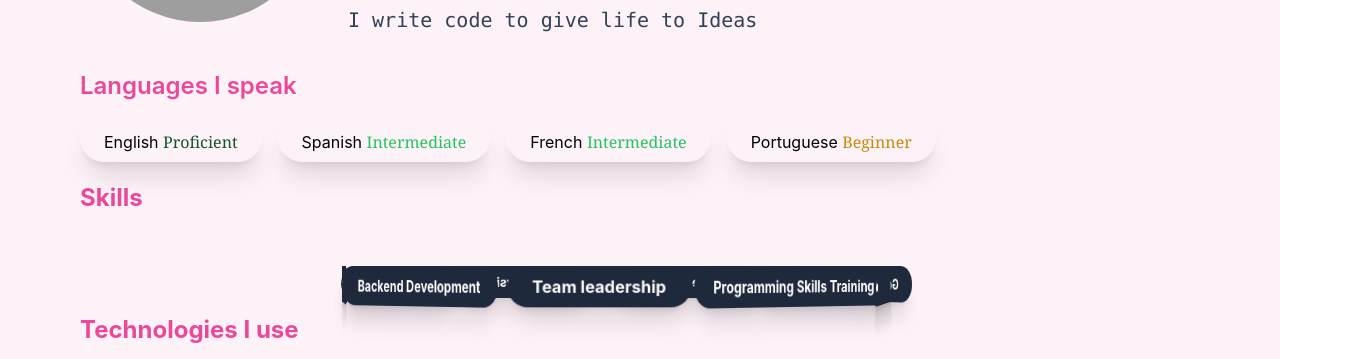
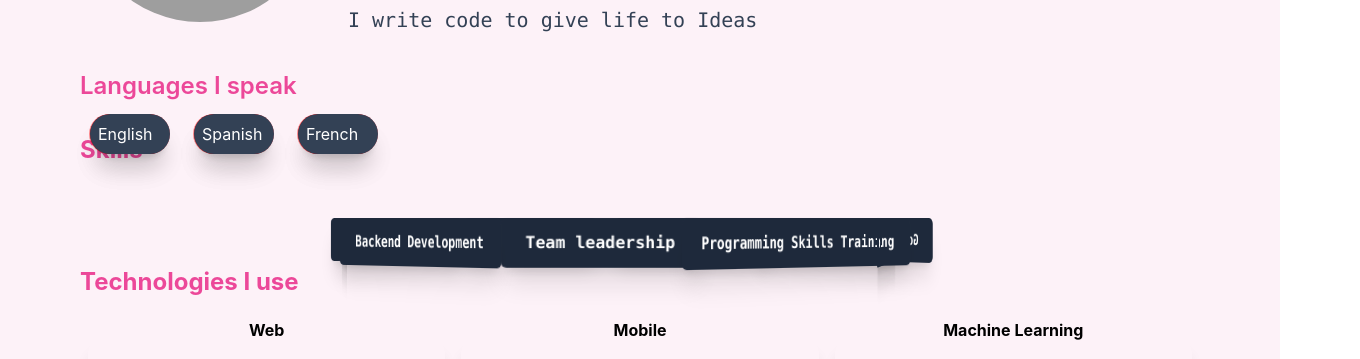
Before and after one commit to Edward-kwabena-Twumasi/portfolio-teckedd, a React (Create React App) app: page / in a window 1280 px wide. Shown: the part 310-669 px from the top of the page, 1360 px wide, since content can reach past the window. Built offline with nearby package versions, Linux system fonts and the light colour scheme; grey boxes are pictures that could not be loaded.

Commit message:
portfolio website almost done

```diff
--- a/src/App.css
+++ b/src/App.css
@@ -1,18 +1,9 @@
-.App {
-  text-align: center;
+
+
+.App{
+  box-sizing: border-box;
+  overflow: hidden;
 }
-
-.App-logo {
-  height: 40vmin;
-  pointer-events: none;
-}
-
-@media (prefers-reduced-motion: no-preference) {
-  .App-logo {
-    animation: App-logo-spin infinite 20s linear;
-  }
-}
-
 .animateIn{
   transform: translateY(-40px);
   transition: transform 1s ease-in-out;
@@ -132,3 +123,40 @@
 
   }
 }
+
+.languages div{
+  position: relative;
+  transform-style: preserve-3d;
+  transition: transform 2s;
+  backface-visibility: hidden;
+  background-color: black;
+  transform-origin: center;
+
+}
+.languages div:hover{
+  transform: rotateY(180deg) translateX(-100px);
+
+}
+
+.english h2{
+  transform: translateX(10px);
+  position: absolute;
+  left: 0;
+
+}
+.spanish h2{
+  transform: translateX(60px);
+  position: absolute;
+  left: 0;
+
+}
+.french h2{
+  transform: translateX(110px);
+  position: absolute;
+  left: 0;
+
+}
+.languages div h2:nth-child(1){
+  background-color: red;
+  transform: rotateY(180deg) translateX(-12%);
+}
--- a/src/App.js
+++ b/src/App.js
@@ -1,9 +1,52 @@
-import logo from './logo.svg';
 import './App.css';
 import About from './developer/about';
 import Projects from './developer/projects';
+import { useRef,useState,useEffect } from 'react';
+
 
 function App() {
+  const [page,setPage]=useState(0);
+  const aboutRef = useRef(null);
+  const projectsRef = useRef(null);
+
+  const updatePage=(index)=>{
+setPage(index);
+  }
+
+  useEffect(() => {
+      // ✅ You can read or write refs in effects
+     const about= aboutRef.current;
+     const projects= projectsRef.current;
+
+
+     let options = {
+      root: null,
+      rootMargin: '0px',
+      threshold: 0.2
+    }
+
+
+    let observer = new IntersectionObserver((entries)=>{
+      entries.forEach((entry) => {
+          // entry.target.classList.toggle('animate_animated',entry.isIntersecting)
+          if (entry.isIntersecting) {
+              // console.log( entry.target.getAttribute("id"))
+              observer.unobserve(entry.target);
+              // entry.target.classList.toggle('animate-bounce',entry.isIntersecting)
+          }
+
+
+
+        });
+    }, options);
+
+    observer.observe(about);
+    observer.observe(projects);
+
+
+    },[]);
+
+
   return (
 
     <div className="App flex flex-col w-screen">
@@ -12,8 +55,12 @@ function App() {
               <button className='text-slate-800'>Projects</button>
               <button>Contact</button>
        </div>
-      <About/>
+       <div id='about' ref={aboutRef}>
+        <About/>
+       </div>
+       <div id='projects' ref={projectsRef}>
       <Projects/>
+      </div>
     </div>
   );
 }
--- a/src/developer/about.jsx
+++ b/src/developer/about.jsx
@@ -102,25 +102,44 @@ const About=(props)=>{
             </div>
             <div className="verbal mt-6 mb-5 flex flex-col w-screen">
                 <h1 className="title lg:font-semibold lg:text-2xl mb-3 font-bold self-start text-pink-500">Languages I speak</h1>
-                <div className="flex self-center justify-start gap-4 flex-wrap w-full">
-                <h2 className=" p-6 pt-4 pb-2  rounded-full shadow-xl ">English  <span className="font-normal font-serif hidden lg:inline text-green-900">Proficient</span> </h2>
-                <h2 className=" p-6 pt-4 pb-2  rounded-full shadow-xl ">Spanish  <span className="font-normal font-serif hidden lg:inline text-green-500">Intermediate</span> </h2>
-                <h2 className=" p-6 pt-4 pb-2  rounded-full shadow-xl ">French  <span className="font-normal font-serif hidden lg:inline  text-green-500">Intermediate</span> </h2>
-                <h2 className=" p-6 pt-4 pb-2  rounded-full shadow-xl ">Portuguese  <span className="font-normal font-serif hidden lg:inline text-yellow-600">Beginner</span> </h2>
+                <div className="languages flex self-center justify-start gap-6 flex-wrap w-full">
+                    <div className="english  relative left-0">
+                       <h2 className=" lg:p-2   rounded-full shadow-xl w-20 bg-slate-700 text-white left-0">Hello </h2>
+
+                        <h2 className=" lg:p-2   rounded-full shadow-xl w-20 bg-slate-700 text-white left-0">English </h2>
+                    </div>
+                    <div className="english  relative left-20">
+                       <h2 className=" lg:p-2   rounded-full shadow-xl w-20 bg-slate-700 text-white left-20">Hola </h2>
+
+                        <h2 className=" lg:p-2   rounded-full shadow-xl w-20 bg-slate-700 text-white left-20">Spanish </h2>
+                    </div>
+                    <div className="english  relative left-40">
+                       <h2 className=" lg:p-2   rounded-full shadow-xl w-20 bg-slate-700 text-white left-40">Hello </h2>
+
+                        <h2 className=" lg:p-2   rounded-full shadow-xl w-20 bg-slate-700 text-white left-40">French </h2>
+                    </div>
+                    {/* <div className="spanish  relative">
+                        <h2 className=" lg:p-2   rounded-full shadow-xl ">spanish </h2>
+                        <h2 className=" lg:p-2   rounded-full shadow-xl ">Hola </h2>
+                    </div>
+                    <div className="french relative ">
+                        <h2 className=" lg:p-2   rounded-full shadow-xl ">French </h2>
+                        <h2 className=" lg:p-2   rounded-full shadow-xl ">Hello </h2>
+                    </div> */}
                 </div>
             </div>
             <h1 className="title lg:font-bold lg:text-2xl mb-3 font-normal self-start text-pink-500">Skills</h1>
             <div className="skills mt-10  flex flex-col w-3/4 self-center " ref={skillsRef}>
-                <div className="flex self-center justify-start gap-4   w-3/4 ">
-                <h2 className=" p-6 pt-2 pb-2  rounded-full shadow-xl bg-slate-800 text-white font-bold ">Frontend Development </h2>
-                <h2 className=" p-6 pt-2 pb-2  rounded-full shadow-xl bg-slate-800 text-white font-bold ">Backend Development </h2>
-                <h2 className=" p-6 pt-2 pb-2  rounded-full shadow-xl bg-slate-800 text-white font-bold ">Team leadership</h2>
-                <h2 className=" p-6 pt-2 pb-2  rounded-full shadow-xl bg-slate-800 text-white font-bold ">Programming Skills Training</h2>
-                <h2 className=" p-6 pt-2 pb-2  rounded-full shadow-xl bg-slate-800 text-white font-bold ">Mobile and Web app Development</h2>
-                <h2 className=" p-6 pt-2 pb-2  rounded-full shadow-xl bg-slate-800 text-white font-bold ">Good Interpersonal Relationship</h2>
-                <h2 className=" p-6 pt-2 pb-2  rounded-full shadow-xl bg-slate-800 text-white font-bold ">Machine Learning</h2>
-                <h2 className=" p-6 pt-2 pb-2  rounded-full shadow-xl bg-slate-800 text-white font-bold ">Data analysis</h2>
-                <h2 className=" p-6 pt-2 pb-2  rounded-full shadow-xl bg-slate-800 text-white font-bold ">Project Collaboration</h2>
+                <div className="flex lg:self-center justify-start gap-4   w-3/4 ">
+                <h2 className=" p-6 pt-3 pb-3  rounded-md shadow-xl bg-slate-800 text-white lg:font-bold font-mono ">Frontend Development </h2>
+                <h2 className=" p-6 pt-3 pb-3  rounded-md shadow-xl bg-slate-800 text-white lg:font-bold font-mono ">Backend Development </h2>
+                <h2 className=" p-6 pt-3 pb-3  rounded-md shadow-xl bg-slate-800 text-white lg:font-bold font-mono ">Team leadership</h2>
+                <h2 className=" p-6 pt-3 pb-3  rounded-md shadow-xl bg-slate-800 text-white lg:font-bold font-mono ">Programming Skills Training</h2>
+                <h2 className=" p-6 pt-3 pb-3  rounded-md shadow-xl bg-slate-800 text-white lg:font-bold font-mono ">Mobile and Web app Development</h2>
+                <h2 className=" p-6 pt-3 pb-3  rounded-md shadow-xl bg-slate-800 text-white lg:font-bold font-mono ">Good Interpersonal Relationship</h2>
+                <h2 className=" p-6 pt-3 pb-3  rounded-md shadow-xl bg-slate-800 text-white lg:font-bold font-mono ">Machine Learning</h2>
+                <h2 className=" p-6 pt-3 pb-3  rounded-md shadow-xl bg-slate-800 text-white lg:font-bold font-mono ">Data analysis</h2>
+                <h2 className=" p-6 pt-3 pb-3  rounded-md shadow-xl bg-slate-800 text-white lg:font-bold font-mono ">Project Collaboration</h2>
 
                 </div>
             </div>
```
